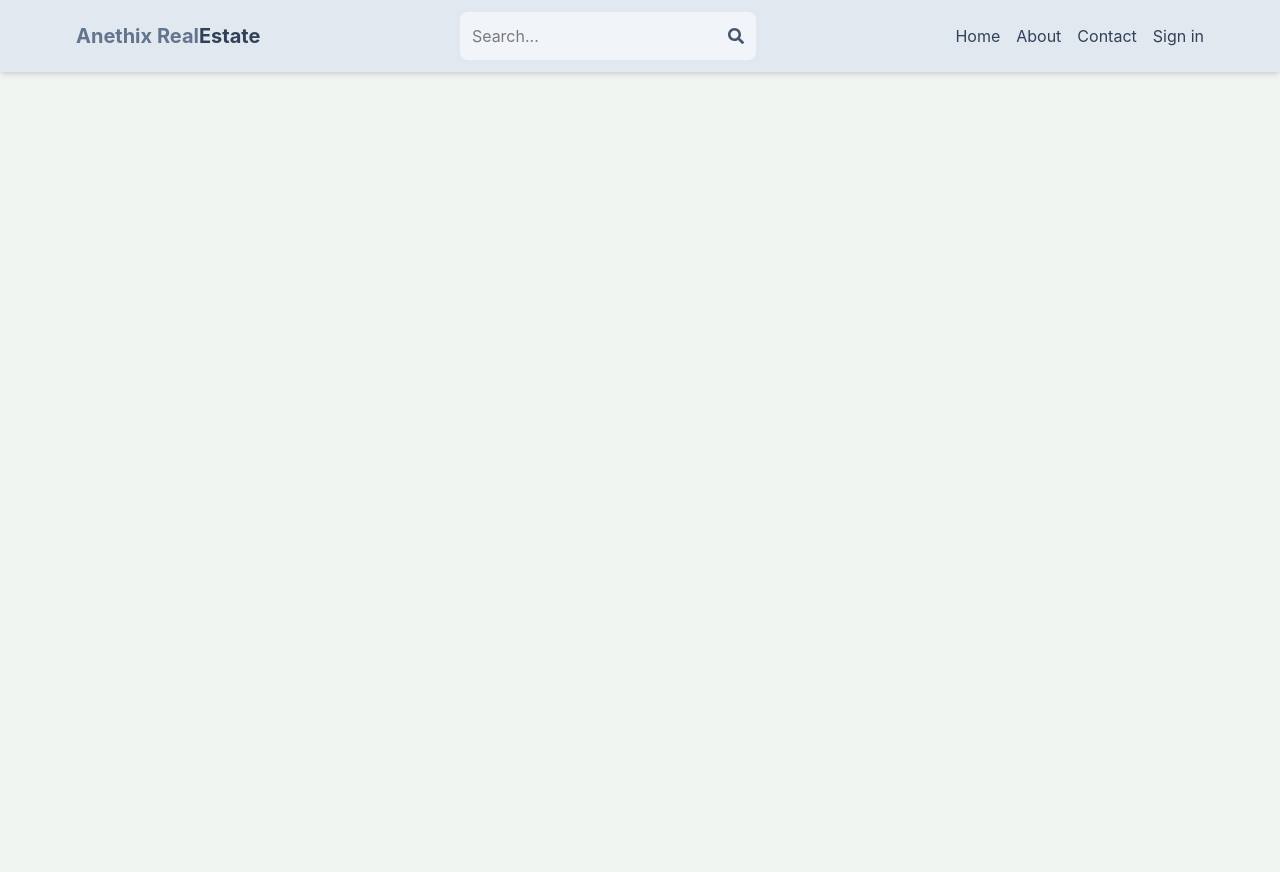
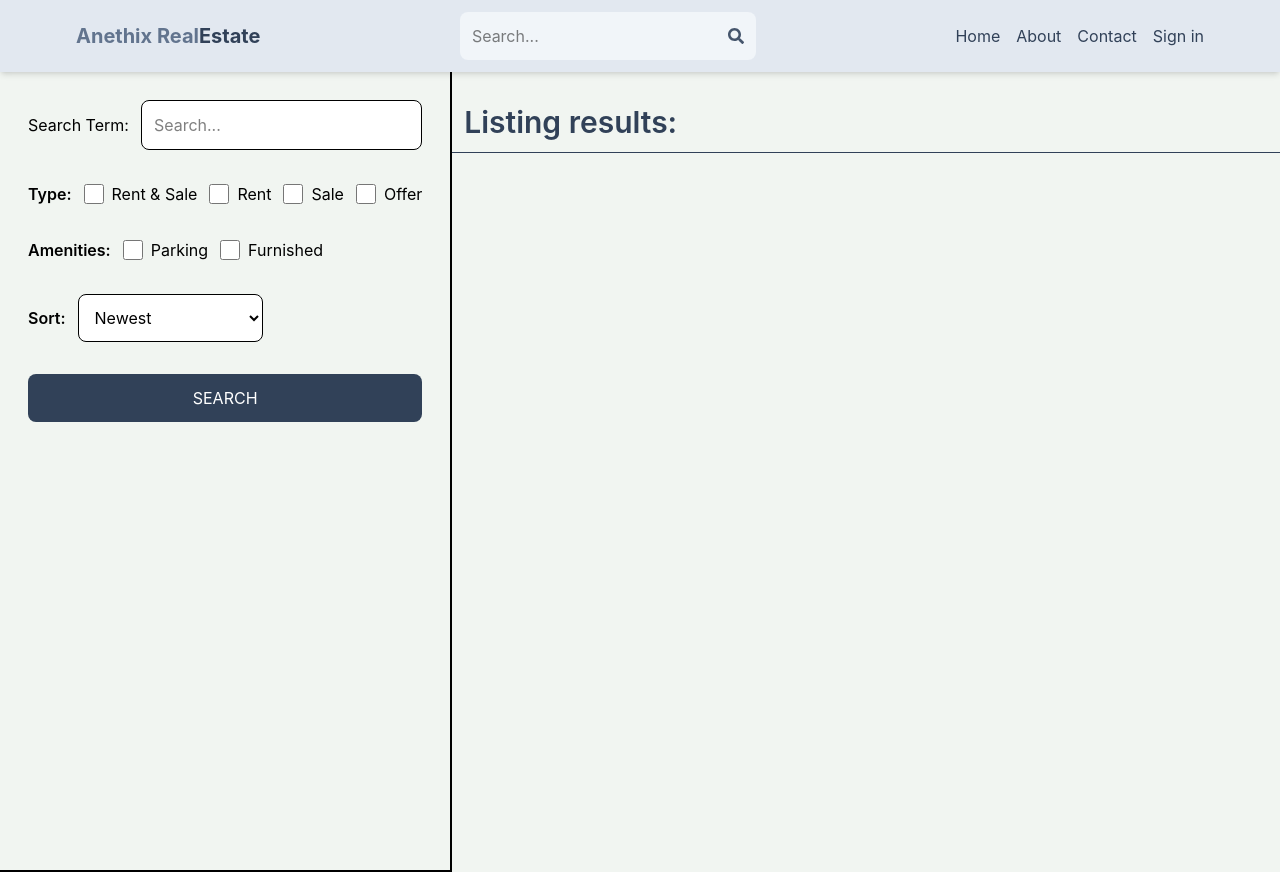
Before and after one commit to MasterchiefSameer/Anethix_Intern_Real_Estate_Website_1, a React (Vite) app in the folder client/: page /search in a window 1280 px wide. Before the commit the page ends 800 px from the top, so only its background shows below. Built offline with nearby package versions, Linux system fonts and the light colour scheme; no server answers.

Commit message:
Create Search Page UI

```diff
--- a/client/src/App.jsx
+++ b/client/src/App.jsx
@@ -19,6 +19,7 @@
 import CreateListing from './pages/Customer/CreateListing.jsx'
 import UpdateListing from './pages/Customer/UpdateListing.jsx'
 import Listing from './pages/Customer/Listing.jsx'
+import Search from './pages/Customer/Search.jsx'
 
 /**
  * Component: App
@@ -36,6 +37,7 @@
         <Route path='/sign-in' element={<SignIn />} />
         <Route path='/sign-up' element={<SignUp />} />
         <Route path='/listing/:listingId' element={<Listing />} />
+        <Route path='/search' element={<Search />} />
 
         <Route element={<PrivateRoute />}>
           <Route path='/profile' element={<Profile />} />
--- /dev/null
+++ b/client/src/pages/Customer/Search.jsx
@@ -0,0 +1,97 @@
+import React from 'react'
+
+const Search = () => {
+  return (
+
+    <div className='flex flex-col md:flex-row '>
+      <div className="p-7 border-b-2 md:border-r-2 md:min-h-screen">
+        <form className='flex flex-col gap-8'>
+          <div className="flex items-center gap-3">
+            <label
+              className='whitespace-nowrap'>
+              Search Term:
+            </label>
+            <input
+              type='text'
+              id='searchTerm'
+              placeholder='Search...'
+              className='border rounded-lg p-3 w-full bg-white '
+            />
+          </div>
+          <div className='flex gap-3 flex-wrap items-center '>
+            <label className='font-semibold'>Type:</label>
+            <div className="flex gap-2">
+              <input
+                type="checkbox"
+                id="all"
+                className='w-5'
+              /> <span>Rent & Sale</span>
+            </div>
+            <div className="flex gap-2">
+              <input
+                type="checkbox"
+                id="rent"
+                className='w-5'
+              /> <span>Rent</span>
+            </div>
+            <div className="flex gap-2">
+              <input
+                type="checkbox"
+                id="sale"
+                className='w-5'
+              /> <span>Sale</span>
+            </div>
+            <div className="flex gap-2">
+              <input
+                type="checkbox"
+                id="offer"
+                className='w-5'
+              /> <span>Offer</span>
+            </div>
+          </div>
+
+          <div className='flex gap-3 flex-wrap items-center'>
+            <label className='font-semibold'>Amenities:</label>
+            <div className="flex gap-2">
+              <input
+                type="checkbox"
+                id="parking"
+                className='w-5'
+              /> <span>Parking</span>
+            </div>
+            <div className="flex gap-2">
+              <input
+                type="checkbox"
+                id="furnished"
+                className='w-5'
+              /> <span>Furnished</span>
+            </div>
+          </div>
+
+          <div className="flex items-center gap-3">
+            <label className='font-semibold'>Sort:</label>
+            <select id="sort_order"
+              className='border rounded-lg p-3 bg-white'>
+              <option value="createdAt_desc">Newest</option>
+              <option value="createdAt_asc">Oldest</option>
+              <option value="regularPrice_desc">Price: High to Low</option>
+              <option value="regularPrice_asc">Price: Low to High</option>
+            </select>
+          </div>
+          <button
+            className='bg-slate-700 text-white p-3 rounded-lg uppercase hover:opacity-95'
+          >
+            Search
+          </button>
+        </form>
+      </div>
+      <div className='flex-1'>
+        <h1 className='text-3xl font-semibold border-b p-3 text-slate-700 mt-5'>
+          Listing results:
+        </h1>
+      </div>
+    </div>
+  )
+}
+
+export default Search
```
Also changed, not shown: 2 other files (tests, documents, lock files or other folders).
